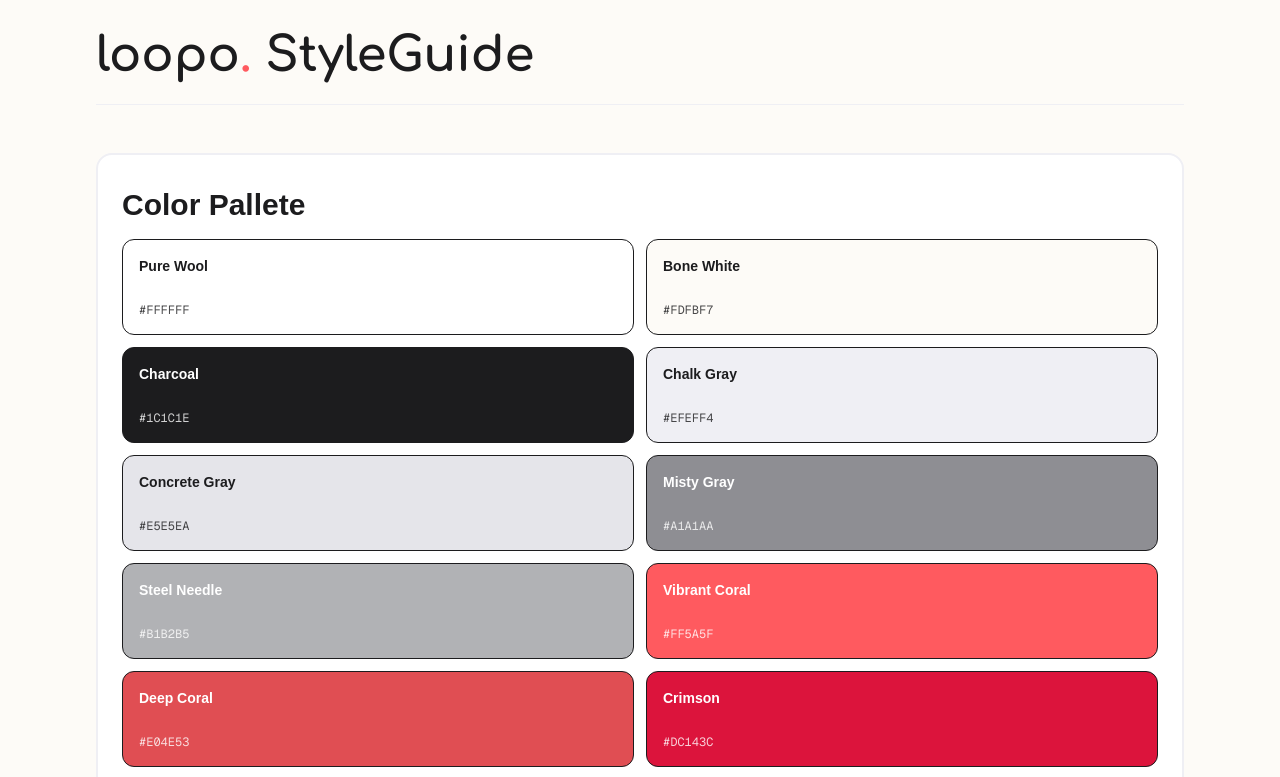
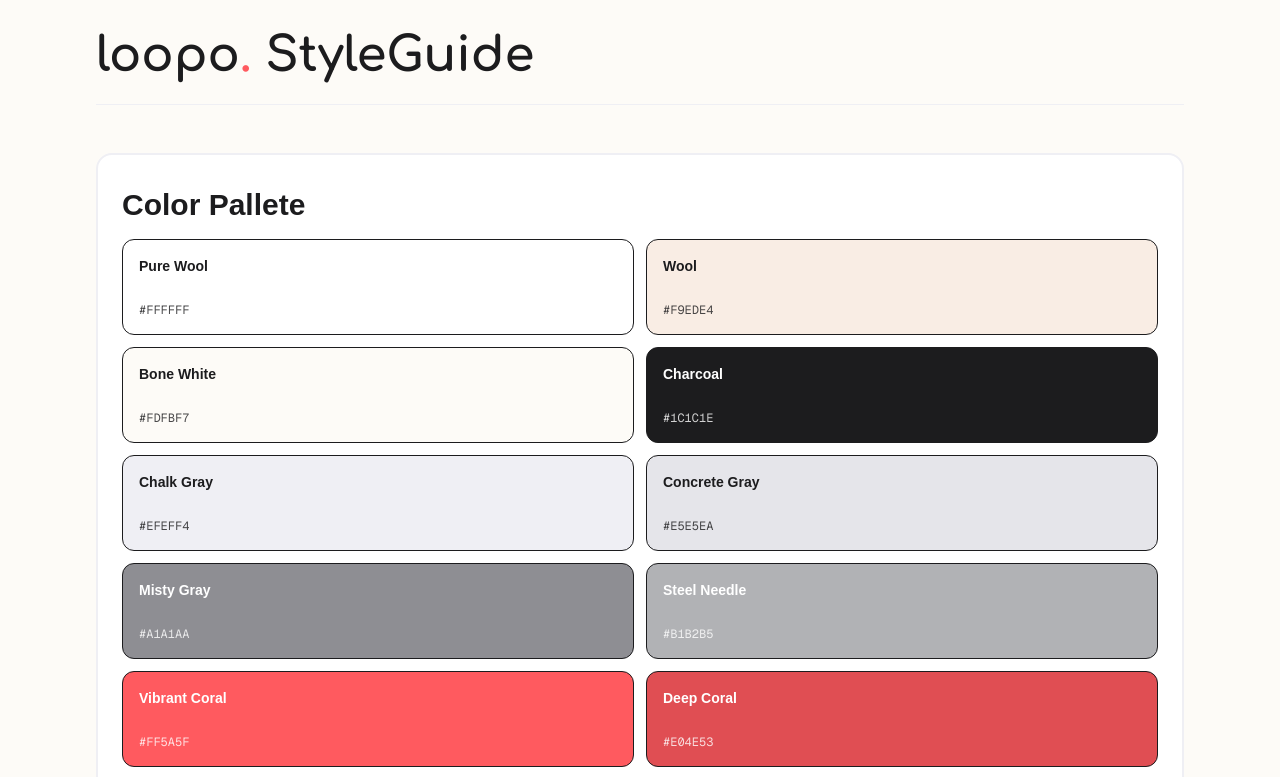
Before and after one commit to ionutalexandru/loopo, a Next.js app: page /styleguide in a window 1280 px wide. Shown: the top 777 px of the page. Built offline with nearby package versions, Linux system fonts and the light colour scheme.

Commit message:
add new wool colour in the pallete

```diff
--- a/app/globals.css
+++ b/app/globals.css
@@ -2,6 +2,7 @@
 
 @theme {
     --color-pure-wool: #ffffff;
+    --color-wool: #f9ede4;
     --color-bone-white: #fdfbf7;
     --color-charcoal: #1c1c1e;
     --color-chalk-gray: #efeff4;
--- a/app/styleguide/page.tsx
+++ b/app/styleguide/page.tsx
@@ -30,6 +30,11 @@ export default function StyleGuide() {
                                 name: 'Pure Wool',
                                 hex: '#FFFFFF',
                                 class: 'bg-pure-wool text-charcoal',
+                            },
+                            {
+                                name: 'Wool',
+                                hex: '#F9EDE4',
+                                class: 'bg-wool text-charcoal',
                             },
                             {
                                 name: 'Bone White',
@@ -974,10 +979,9 @@ export default function StyleGuide() {
                                 <code className="coral">
                                     State: Maximum / Goal Reached
                                 </code>
-                                Triggers automatically when{' '}
-                                <code>value &gt;= totalRows</code>. Highlights
-                                the text metric in Vibrant Coral with a
-                                completion tag.
+                                Triggers automatically when value &gt;=
+                                totalRows. Highlights the text metric in Vibrant
+                                Coral with a completion tag.
                             </div>
                             <div className="sg-preview flex flex-col items-start">
                                 <GlobalCounter
--- a/components/widgets/GlobalCounter.tsx
+++ b/components/widgets/GlobalCounter.tsx
@@ -48,7 +48,7 @@ export const GlobalCounter = ({
         <Card
             variant="elevated"
             onClick={handleIncrement}
-            className={`group active:bg-bone-white relative flex max-w-88! cursor-pointer flex-col items-center justify-between gap-3 transition-all duration-150 select-none active:scale-[0.99] ${isCompleted ? 'border-vibrant-coral/40 bg-deep-coral/10' : ''} ${className}`}
+            className={`group active:bg-wool/30 relative flex max-w-88! cursor-pointer flex-col items-center justify-between gap-3 transition-all duration-150 select-none active:scale-[0.99] ${isCompleted ? 'border-vibrant-coral/40 bg-deep-coral/10' : ''} ${className}`}
         >
             <div className="relative flex w-full items-center justify-center">
                 <div className="absolute left-0 flex items-center">
```
